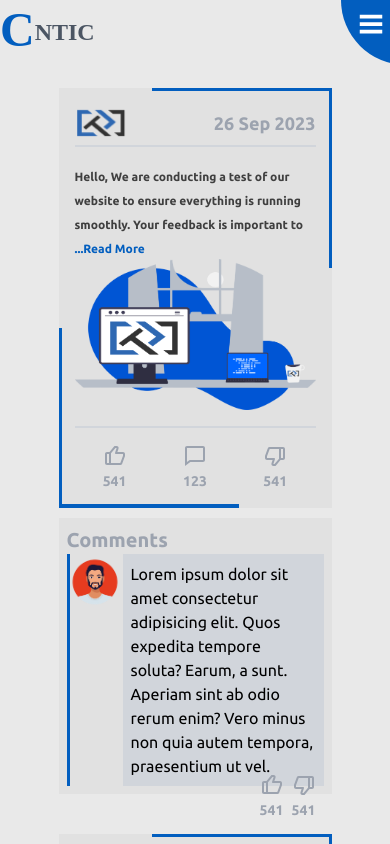
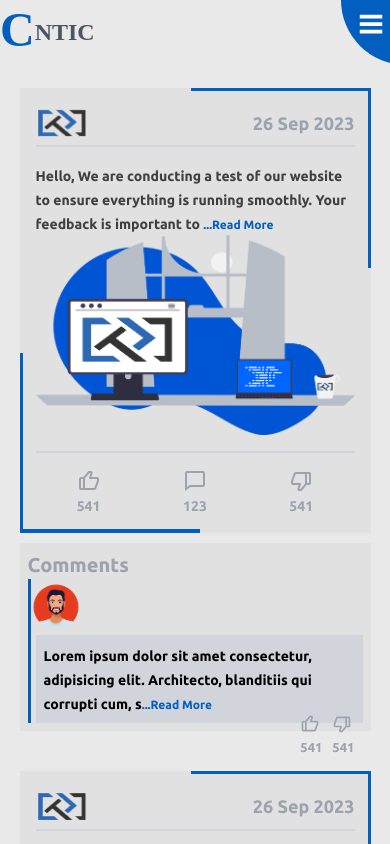
Before and after one commit to Becherair-Abdellah/CNTIC, a React (Vite) app: page / in a window 390 px wide. Shown: the top 844 px of the page. Built offline with nearby package versions, Linux system fonts and the light colour scheme; a web font is replaced by a local one.

Commit message:
adding changes to Comment sub section

```diff
--- a/src/components/EventsComponents/EventComment.jsx
+++ b/src/components/EventsComponents/EventComment.jsx
@@ -1,7 +1,7 @@
 import React, { useState } from "react";
 import { BiLike, BiDislike } from "react-icons/bi";
 
-export default function EventComment() {
+export default function EventComment({text}) {
     const [Comment_LikeCounter, SetComment_LikeCounter] = useState(541);
     const [Comment_DisLikeCounter, SetComment_DisLikeCounter] = useState(541);
     const [Comment_isLiked, SetComment_isLiked] = useState(false);
@@ -30,23 +30,45 @@ export default function EventComment() {
             SetComment_isDisliked(true);
         }
     };
-
+const [showMore, setShowMore] = useState(false);
+const toggleShowMore = () => {
+    setShowMore(!showMore);
+};
     return (
         <div>
-            <div className="w-[70%] m-auto bg-PostsBg p-2">
+            <div className="w-[90%] md:w-[70%] m-auto bg-PostsBg p-2">
                 <h2 className="text-gray-400 text-xl font-bold">Comments</h2>
-                <div className="flex items-start relative">
+                <div className="md:flex items-start relative">
                     <span className="w-[3px] h-[100%] absolute left-0 bg-primaryColor"></span>
                     <img
                         src="../../../src/assets/avatar.png"
                         alt=""
                         className="w-14"
                     />
-                    <div className="bg-gray-300 p-2">
-                        Lorem ipsum dolor sit amet consectetur adipisicing elit.
-                        Quos expedita tempore soluta? Earum, a sunt. Aperiam
-                        sint ab odio rerum enim? Vero minus non quia autem
-                        tempora, praesentium ut vel.
+
+                    <div className="bg-gray-300 p-2 font-bold ml-2 md:ml-0">
+                        {showMore ? (
+                            <span
+                                className="inline text-[14px] md:text-[16px]"
+                                dangerouslySetInnerHTML={{ __html: text }}
+                            />
+                        ) : (
+                            <span
+                                className="inline text-[14px] md:text-[16px]"
+                                dangerouslySetInnerHTML={{
+                                    __html: text.slice(0, 100),
+                                }}
+                            />
+                        )}
+                        {/* Show more|less btn */}
+                        {text.length > 100 && (
+                            <span
+                                className="text-primaryColor cursor-pointer text-[12px] md:text-[16px]"
+                                onClick={toggleShowMore}
+                            >
+                                {showMore ? " Read Less" : "...Read More"}
+                            </span>
+                        )}
                     </div>
                     <div className="flex justify-around items-center select-none">
                         <div
@@ -54,14 +76,14 @@ export default function EventComment() {
                             onClick={handleLikeClick}
                         >
                             <BiLike
-                                className={`text-2xl ${
+                                className={`text-xl md:text-2xl ${
                                     Comment_isLiked
                                         ? "text-blue-500"
                                         : "text-gray-400"
                                 }`}
                             />
                             <span
-                                className={`text-[14px] font-bold ${
+                                className={`text-[13px] md:text-[14px] font-bold  ${
                                     Comment_isLiked
                                         ? "text-blue-500"
                                         : "text-gray-400"
@@ -75,14 +97,14 @@ export default function EventComment() {
                             onClick={handleDislikeClick}
                         >
                             <BiDislike
-                                className={`text-2xl ${
+                                className={`text-xl md:text-2xl ${
                                     Comment_isDisliked
                                         ? "text-blue-500"
                                         : "text-gray-400"
                                 }`}
                             />
                             <span
-                                className={`text-[14px] font-bold  ${
+                                className={`text-[13px] md:text-[14px] font-bold  ${
                                     Comment_isDisliked
                                         ? "text-blue-500"
                                         : "text-gray-400"
--- a/src/components/EventsComponents/EventsElement.jsx
+++ b/src/components/EventsComponents/EventsElement.jsx
@@ -9,7 +9,7 @@ export default function EventsElement() {
     const [isLiked, setIsLiked] = useState(false);
     const [isDisliked, setIsDisliked] = useState(false);
 
-     const handleLikeClick = () => {
+    const handleLikeClick = () => {
         if (isDisliked) {
             SetDisLikeCounter((prevCounter) => prevCounter - 1);
             SetLikeCounter((prevCounter) => prevCounter + 1);
@@ -59,7 +59,7 @@ export default function EventsElement() {
             text-[#3f3f3f]
              font-bold
              m-auto
-             w-[70%]
+             w-[90%] md:w-[70%]
              mt-10
              mb-[10px]
              p-4
@@ -81,12 +81,12 @@ export default function EventsElement() {
                 <div>
                     {showMore ? (
                         <span
-                            className="inline text-[12px] md:text-[16px]"
+                            className="inline text-[14px] md:text-[16px]"
                             dangerouslySetInnerHTML={{ __html: EventText }}
                         />
                     ) : (
                         <span
-                            className="inline text-[12px] md:text-[16px]"
+                            className="inline text-[14px] md:text-[16px]"
                             dangerouslySetInnerHTML={{
                                 __html: EventText.slice(0, 150),
                             }}
@@ -158,8 +158,11 @@ export default function EventsElement() {
                 <span className="w-[3px] h-[180px] absolute bottom-0 left-0 bg-primaryColor"></span>
             </div>
             {/* Event Comments */}
-            <EventComment/>
+            <EventComment
+                text={
+                    "Lorem ipsum dolor sit amet consectetur, adipisicing elit. Architecto, blanditiis qui corrupti cum, sunt maiores vel, cumque voluptate tempora distinctio eius! Perferendis deserunt iste temporibus, quasi voluptatibus ab ut iusto!"
+                }
+            />
         </div>
     );
-
 }
--- a/src/components/PublicComponents/Navbar.jsx
+++ b/src/components/PublicComponents/Navbar.jsx
@@ -10,7 +10,7 @@ function Navbar() {
     } md:left-0`;
     return (
         <div className="w-full flex justify-between items-center md:py-6 relative">
-            <div className="w-[65px] h-[65px] rounded-bl-full bg-primaryColor right-[-1rem] top-0 fixed md:hidden"></div>
+            <div className="w-[65px] h-[65px] rounded-bl-full bg-primaryColor right-[-1rem] top-0 fixed md:hidden z-10"></div>
             {/* logo  */}
             <div className="text-gray-600 font-semibold text-2xl font-Playpen">
                 <strong className="text-5xl font-bold text-primaryColor relative top-[.4rem] ">
--- a/src/components/homeComponenets/Navbar.jsx
+++ /dev/null
@@ -1,73 +0,0 @@
-import React, { useState } from "react";
-import { BsFillExclamationSquareFill } from "react-icons/bs";
-import { VscThreeBars } from "react-icons/vsc";
-import BtnLogin from "./BtnLogin";
-function Navbar() {
-    const [login, setLogin] = useState(false);
-    const [show, setShow] = useState(true);
-    const classes = `fixed left-0 top-0 bg-white w-[100%] h-full z-[111] flex justify-center items-center flex-col md:relative duration-300 md:bg-bodyBg md:flex-row ${
-        show ? "left-[-100%]" : ""
-    } md:left-0`;
-    return (
-        <div className="w-full flex justify-between items-center md:py-6 relative">
-            <div className="w-[65px] h-[65px] rounded-bl-full bg-primaryColor right-[-1rem] top-0 fixed md:hidden"></div>
-            {/* logo  */}
-            <div className="text-gray-600 font-semibold text-2xl font-Playpen">
-                <strong className="text-5xl font-bold text-primaryColor relative top-[.4rem] ">
-                    C
-                </strong>
-                NTIC
-            </div>
-            {/* LINKS  */}
-            <div className={classes}>
-                <BsFillExclamationSquareFill
-                    size={25}
-                    color="white"
-                    className="absolute right-[1rem] bottom-[1rem] z-[11] cursor-pointer md:hidden"
-                    // style={{ position: "fixed" }}
-                />
-                <div className="w-[120px] h-[120px] rounded-br-full bg-primaryColor left-0 top-0 absolute md:hidden"></div>
-                <div className="w-[150px] h-[150px] rounded-tl-full bg-primaryColor right-0 bottom-0 absolute md:hidden"></div>
-                <button
-                    className="text-lg absolute right-[1em] top-[1rem] bg-primaryColor font-bold text-white px-2 rounded-tl-lg rounded-br-lg md:hidden"
-                    onClick={() => {
-                        setShow(true);
-                        document.body.classList.remove("overflow-hidden");
-                    }}
-                >
-                    X
-                </button>
-                <ul className="flex justify-center items-center gap-4 flex-col w-full mb-8 font-bold text-lg text-gray-600 md:flex-row md:mb-0">
-                    <li className="hover:text-primaryColor cursor-pointer">
-                        home
-                    </li>
-                    <li className="hover:text-primaryColor cursor-pointer">
-                        Events
-                    </li>
-                    <li className="hover:text-primaryColor cursor-pointer">
-                        Blog
-                    </li>
-                    <li className="hover:text-primaryColor cursor-pointer">
-                        Contact Us
-                    </li>
-                </ul>
-                {/* buttons and profile */}
-                <div className="flex items-center gap-6 flex-col w-full md:flex-row md:w-fit">
-                    <BtnLogin content="SignIn" />
-                    <BtnLogin content="SignUp" />
-                </div>
-            </div>
-            <VscThreeBars
-                size={30}
-                color="white"
-                className="fixed right-1 cursor-pointer z-[11] md:hidden"
-                onClick={() => {
-                    setShow(false);
-                    document.body.classList.add("overflow-hidden");
-                }}
-            />
-        </div>
-    );
-}
-
-export default Navbar;
--- a/src/components/pages/Home.jsx
+++ b/src/components/pages/Home.jsx
@@ -2,7 +2,7 @@ import OurGoals from "../homeComponenets/OurGoals";
 import Members from "../homeComponenets/Members";
 import Qoute from "../homeComponenets/Qoute";
 import Footer from "../homeComponenets/Footer";
-import Navbar from "../homeComponenets/Navbar";
+import Navbar from "../PublicComponents/Navbar";
 import Hero from "../homeComponenets/Hero";
 import News from "../homeComponenets/News";
 function Home() {
```
